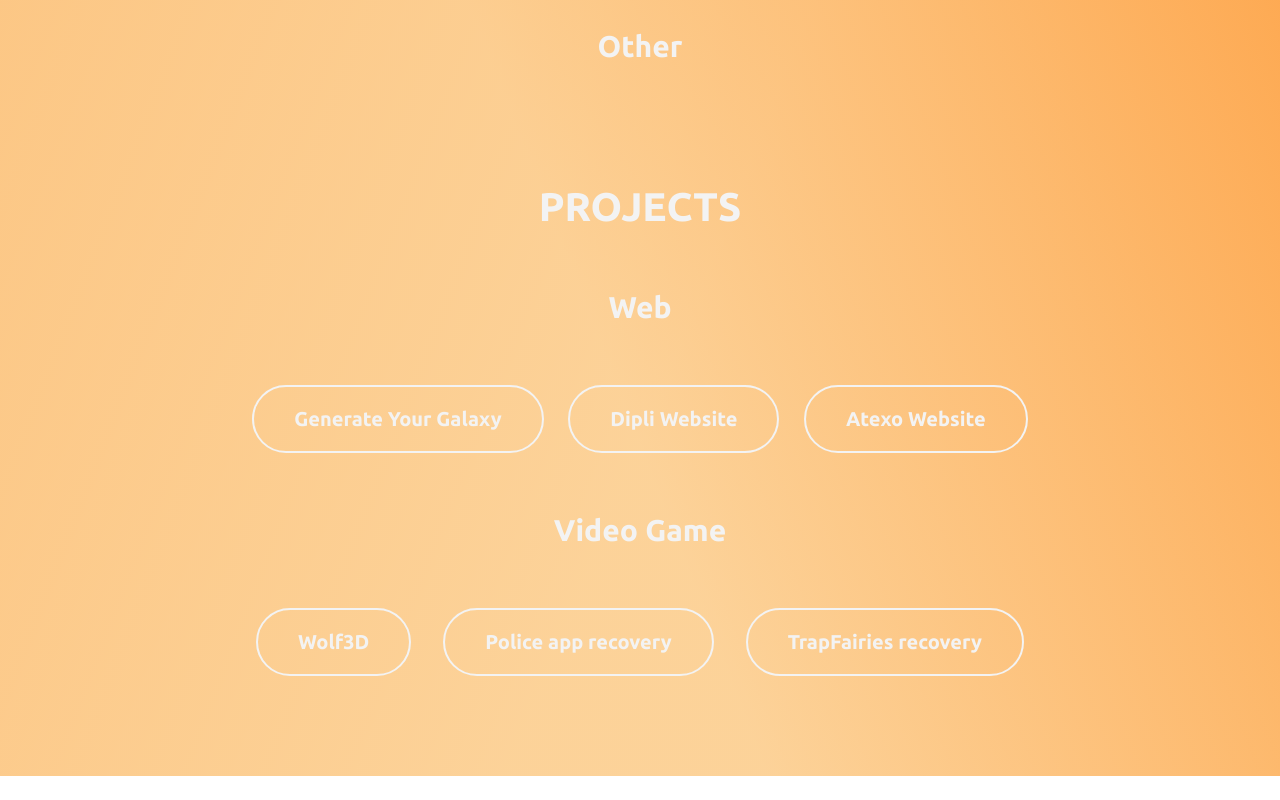
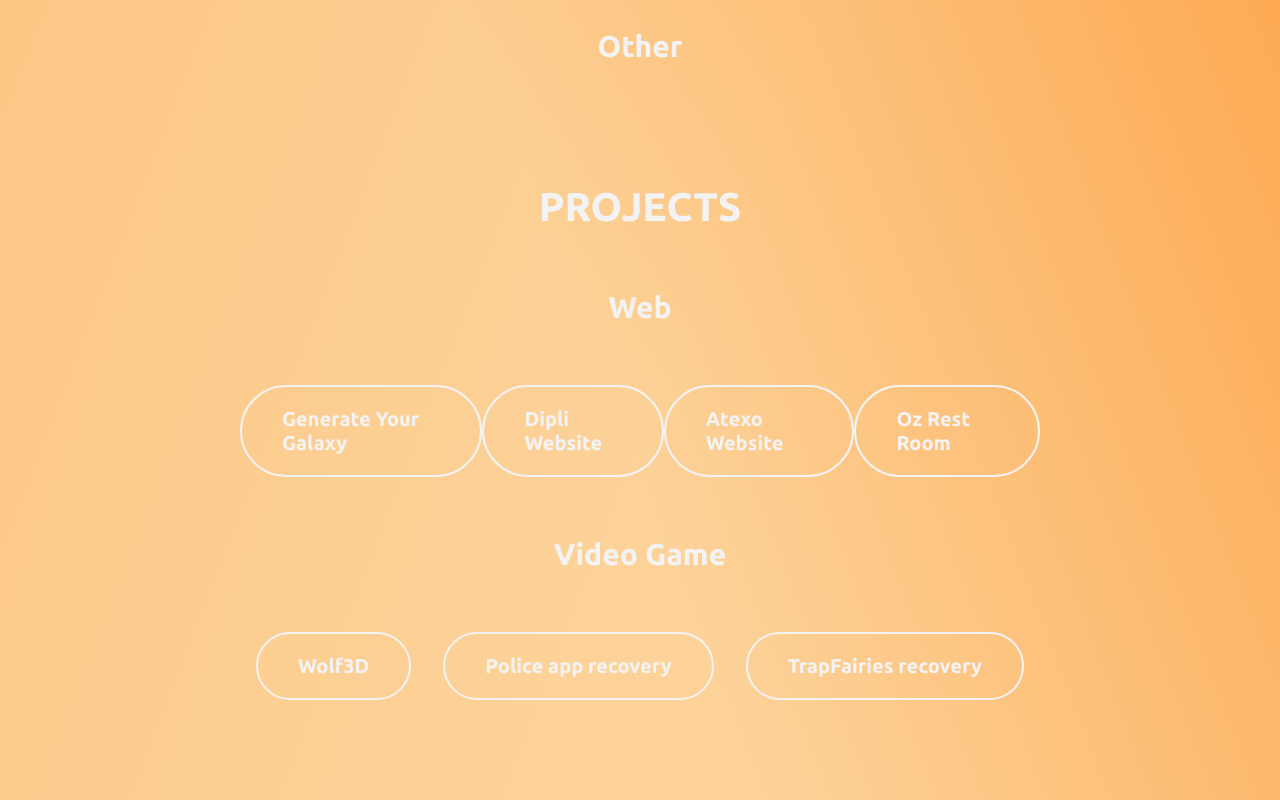
Before and after one commit to OzDuverger/simple-dev-portfolio, a Nuxt app: page / in a window 1280 px wide. Shown: the part 2524-3324 px from the top of the page. Before the commit the page ends 3300 px from the top, so only its background shows below. Built offline with nearby package versions, Linux system fonts and the light colour scheme.

Commit message:
simple-dev-portfolio : add rest room

```diff
--- a/app.vue
+++ b/app.vue
@@ -99,6 +99,7 @@
         <ClickableBox title="Generate Your Galaxy" link="https://generate-your-galaxy.web.app/" />
         <ClickableBox title="Dipli Website" link="https://www.dipli.com/fr" />
         <ClickableBox title="Atexo Website" link="https://www.atexo.com/" />
+        <ClickableBox title="Oz Rest Room" link="https://oz-duverger.netlify.app/" />
       </div>
       <h3>Video Game</h3>
       <div class="buttons">
```
